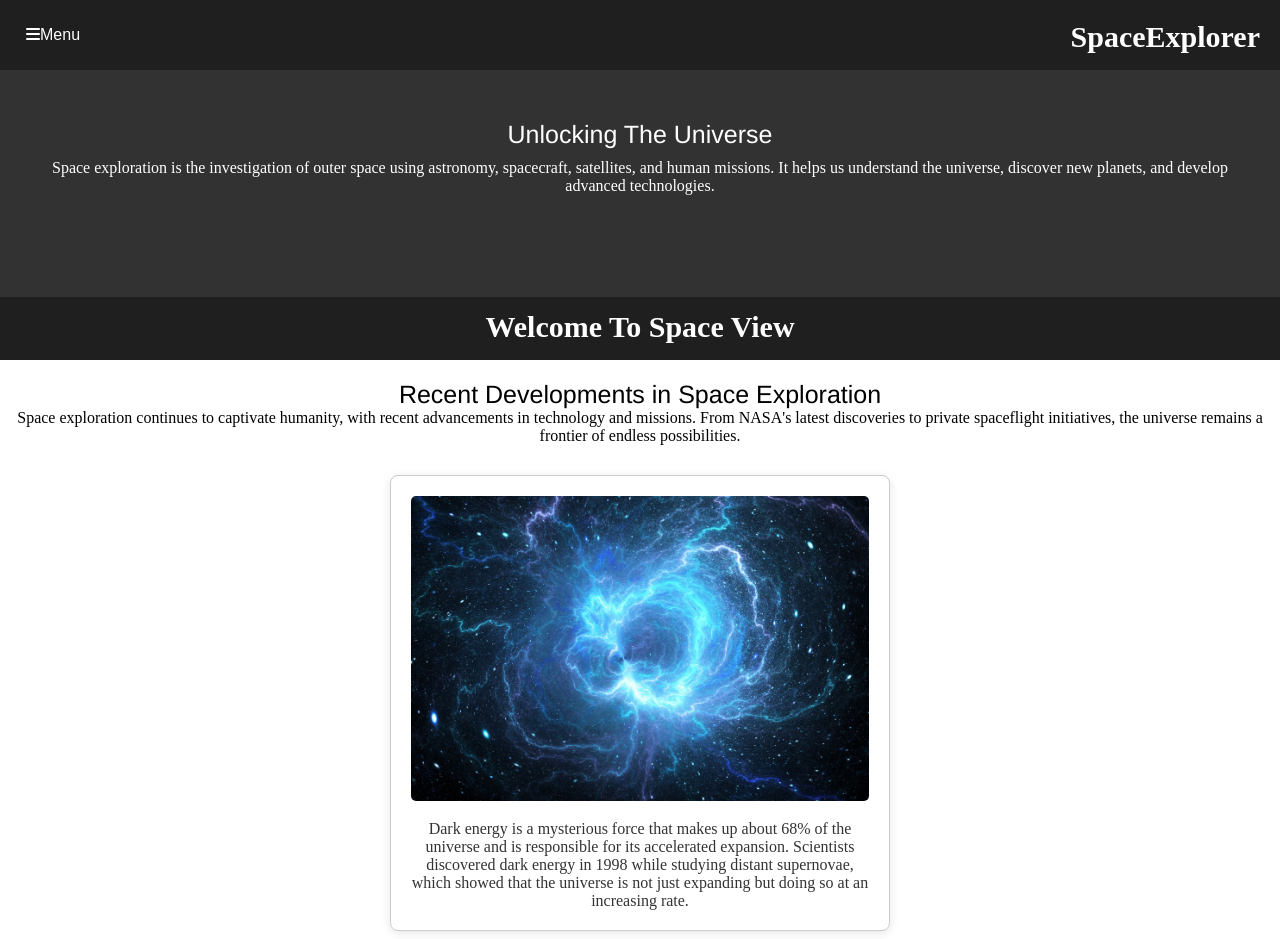
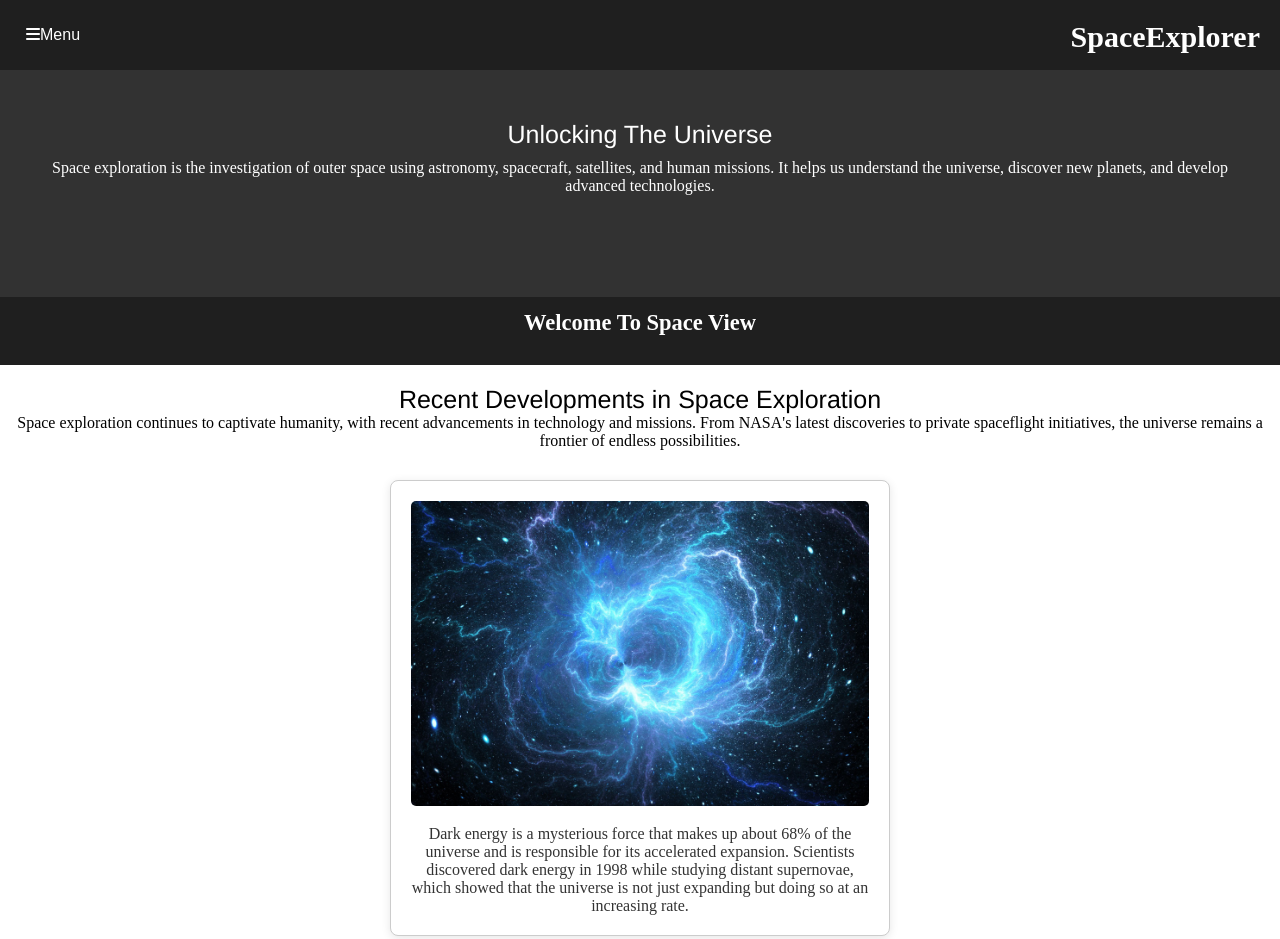
Before and after one commit to manojshaiva01/spaceweb, a plain HTML site: page index.html in a window 1280 px wide. Shown: the top 939 px of the page. Drawn offline with Linux system fonts and the light colour scheme.

Commit message:
Add files via upload

```diff
--- a/style.css
+++ b/style.css
@@ -85,12 +85,12 @@ header #logo{
 }
 .bar{
   width: 100%;
-  height: 50px;
+  height: 55px;
   background-color: rgb(31, 31, 31);
   position: sticky;
   color: white;
   text-align: center;
-  font-size: 20px;
+  font-size: 15px;
   margin-bottom: 20px;
 }
 .headl{
```
